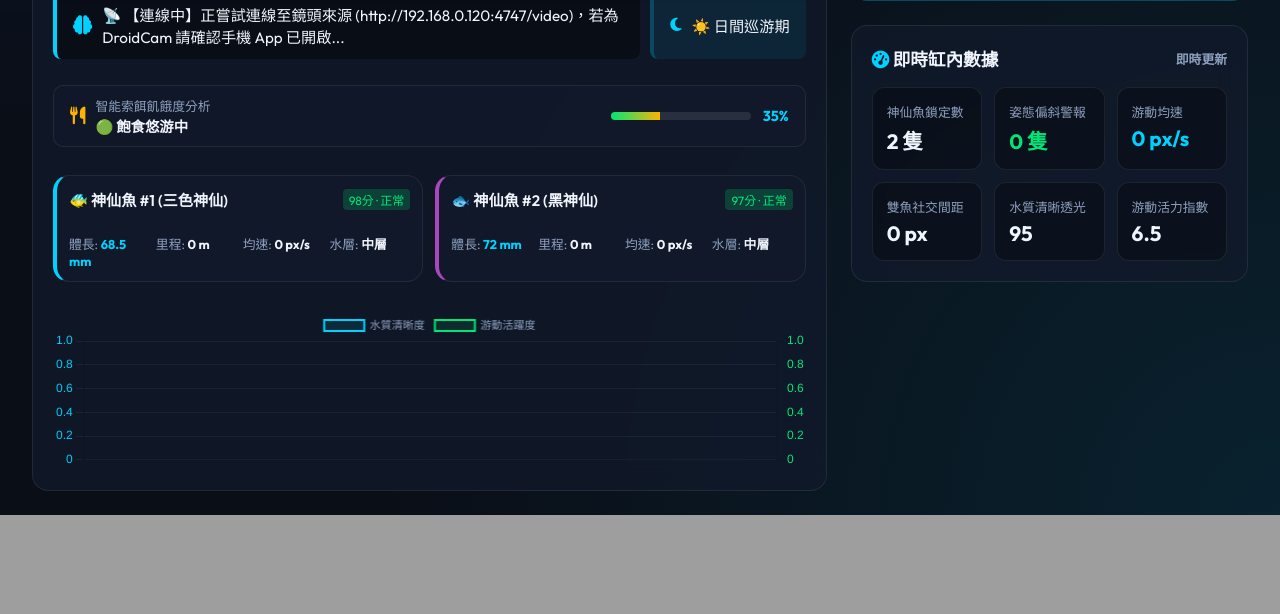
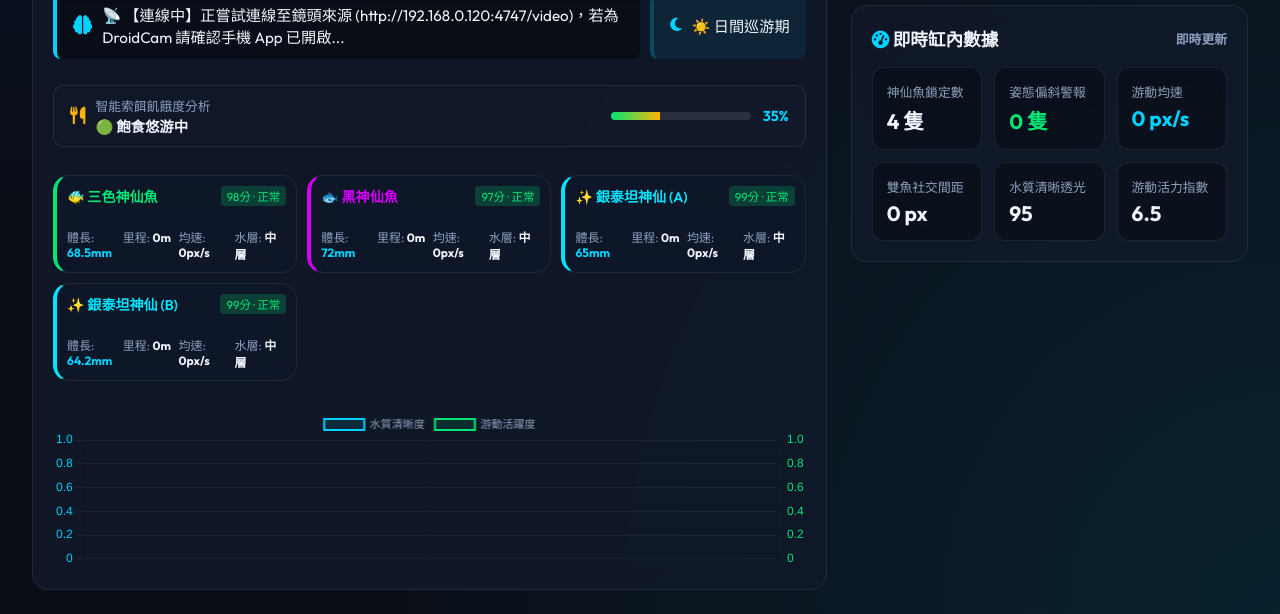
Before and after one commit to ericttffhh/AquaSense-AI, a Flask app: page / in a window 1280 px wide. Shown: the part 725-1339 px from the top of the page. Before the commit the page ends 1240 px from the top, so only its background shows below. Run offline with Flask 3, Linux system fonts and the light colour scheme.

Commit message:
feat: Add Silver Titan Angelfish support with 4-fish dynamic profile telemetry

```diff
--- a/app.py
+++ b/app.py
@@ -242,10 +242,12 @@
         self.show_heatmap = False
         self.heatmap_grid = np.zeros((480, 640), dtype=np.float32)
 
-        # 雙魚個別身分檔案庫 (Individual Biometric Profiles - 含體長毫米估算)
+        # 4 隻神仙魚個體身分檔案庫 (Individual Biometric Profiles - 支援三色、黑神仙與新入缸銀泰坦)
         self.fish_profiles = {
             1: {"id": 1, "name": "三色神仙魚", "type": "三色斑紋", "length_mm": 68.5, "dist_m": 0.0, "avg_spd": 0.0, "fav_layer": "中層 (舒適區)", "health_score": 98, "top_pct": 10, "mid_pct": 75, "bot_pct": 15},
-            2: {"id": 2, "name": "黑神仙魚", "type": "深黑墨紋", "length_mm": 72.0, "dist_m": 0.0, "avg_spd": 0.0, "fav_layer": "中層 (舒適區)", "health_score": 97, "top_pct": 15, "mid_pct": 70, "bot_pct": 15}
+            2: {"id": 2, "name": "黑神仙魚", "type": "深黑墨紋", "length_mm": 72.0, "dist_m": 0.0, "avg_spd": 0.0, "fav_layer": "中層 (舒適區)", "health_score": 97, "top_pct": 15, "mid_pct": 70, "bot_pct": 15},
+            3: {"id": 3, "name": "銀泰坦神仙 (A)", "type": "金屬亮銀", "length_mm": 65.0, "dist_m": 0.0, "avg_spd": 0.0, "fav_layer": "中層 (舒適區)", "health_score": 99, "top_pct": 12, "mid_pct": 78, "bot_pct": 10},
+            4: {"id": 4, "name": "銀泰坦神仙 (B)", "type": "金屬亮銀", "length_mm": 64.2, "dist_m": 0.0, "avg_spd": 0.0, "fav_layer": "中層 (舒適區)", "health_score": 99, "top_pct": 10, "mid_pct": 80, "bot_pct": 10}
         }
 
         # 飢餓度與晝夜節律
@@ -266,7 +268,7 @@
             "vitality": 95,      # 游動活力
             "posture": 98,       # 姿態平衡
             "clarity": 95,       # 水質透光
-            "social": 90,        # 雙魚社交
+            "social": 92,        # 多魚社交群游
             "nutrition": 88      # 索餌進食
         }
 
@@ -278,7 +280,7 @@
             "current_clarity": 95.0,
             "current_activity": 6.5,
             "current_brightness": 120.0,
-            "current_fish_count": 2,
+            "current_fish_count": 4,
             "abnormal_posture_count": 0,
             "critical_count": 0,
             "is_green": False,
@@ -296,11 +298,13 @@
             "health_report_10min": {}
         }
 
-        # 3D Demo 擬真動態神仙魚模擬狀態
+        # 3D Demo 擬真動態 4 隻神仙魚群游生態模擬狀態
         self.demo_ticks = 0
         self.demo_fish_list = [
             {"x": 140, "y": 200, "vx": 3, "vy": 1, "size": 42, "color": (50, 150, 245)},
-            {"x": 400, "y": 280, "vx": -3, "vy": -1, "size": 46, "color": (20, 20, 20)}
+            {"x": 400, "y": 280, "vx": -3, "vy": -1, "size": 46, "color": (20, 20, 20)},
+            {"x": 250, "y": 180, "vx": 2.2, "vy": -1.2, "size": 40, "color": (235, 235, 235)},
+            {"x": 320, "y": 320, "vx": -2.5, "vy": 1.4, "size": 39, "color": (210, 210, 210)}
         ]
 
         # 啟動獨立背景處理執行緒
@@ -560,23 +564,42 @@
 
             x, y, w, h = tf.bbox
             is_abn = (tf.health_status == "abnormal")
-            box_col = (0, 50, 255) if is_abn else (0, 230, 118)
             status_text = "Abnormal" if is_abn else "Normal"
 
-            # 依據神經網路預測類別 (優先) 或 真實色彩指紋定名：
+            # 依據神經網路預測類別 (優先) 或 真實色彩/光譜特徵指紋定名：
             model_cls = getattr(tf, 'cls_id', None)
-            if model_cls is not None and model_cls in [0, 1]:
-                is_koi = (model_cls == 0)
+            if model_cls == 0:
+                fish_name = "三色神仙"
+                box_col = (0, 230, 118) # 亮綠 (BGR)
+                prof_id = 1
+            elif model_cls == 1:
+                fish_name = "黑神仙"
+                box_col = (251, 64, 224) # 亮紫 (BGR)
+                prof_id = 2
+            elif model_cls == 2:
+                sub_titan = "A" if (tf.id % 2 == 1) else "B"
+                fish_name = f"銀泰坦 ({sub_titan})"
+                box_col = (255, 229, 0) # 亮冰藍 / 金屬銀 (BGR)
+                prof_id = 3 if sub_titan == "A" else 4
             else:
-                # 備援策略：亮色白底/橘斑為三色神仙，深黑體色為黑神仙
+                # 備援光譜指紋 (當模型尚未重新微調完成時)：
                 b_val = fish_brightness_list[idx]
-                if len(confirmed_fish) >= 2:
-                    is_koi = (b_val >= np.mean(fish_brightness_list))
+                if b_val < 75.0:
+                    fish_name = "黑神仙"
+                    box_col = (251, 64, 224)
+                    prof_id = 2
+                elif b_val > 140.0:
+                    sub_titan = "A" if (tf.id % 2 == 1) else "B"
+                    fish_name = f"銀泰坦 ({sub_titan})"
+                    box_col = (255, 229, 0)
+                    prof_id = 3 if sub_titan == "A" else 4
                 else:
-                    is_koi = (b_val >= 90.0)
+                    fish_name = "三色神仙"
+                    box_col = (0, 230, 118)
+                    prof_id = 1
 
-            fish_name = "三色神仙" if is_koi else "黑神仙"
-            prof_id = 1 if is_koi else 2
+            if is_abn:
+                box_col = (0, 50, 255) # 異常時呈現醒目紅框
 
             # HUD 資訊：名稱、健康狀態、瞬時速度、水層
             label_main = f"{fish_name} #{tf.id} [{status_text}]"
--- a/templates/index.html
+++ b/templates/index.html
@@ -476,33 +476,9 @@
                 </div>
             </div>
 
-            <!-- 雙魚獨立個體健康檔案卡 (含毫米體長估算) -->
-            <div style="display: grid; grid-template-columns: 1fr 1fr; gap: 12px; margin-top: 12px;">
-                <div class="card" style="padding: 12px; border-left: 4px solid var(--accent-cyan);">
-                    <div style="display: flex; justify-content: space-between; align-items: center;">
-                        <span style="font-weight: 600; font-size: 0.95rem;">🐠 神仙魚 #1 (三色神仙)</span>
-                        <span id="p1Score" style="font-size: 0.75rem; padding: 2px 6px; border-radius: 4px; background: rgba(0,230,118,0.2); color: var(--success);">98分 · 健康</span>
-                    </div>
-                    <div style="display: grid; grid-template-columns: 1fr 1fr 1fr 1fr; gap: 6px; margin-top: 8px; font-size: 0.8rem; color: var(--text-sub);">
-                        <div>體長: <b id="p1Len" style="color: var(--accent-cyan);">68.5 mm</b></div>
-                        <div>里程: <b id="p1Dist" style="color: var(--text-main);">0.0 m</b></div>
-                        <div>均速: <b id="p1Spd" style="color: var(--text-main);">0.0 px/s</b></div>
-                        <div>水層: <b id="p1Layer" style="color: var(--text-main);">中層</b></div>
-                    </div>
-                </div>
-
-                <div class="card" style="padding: 12px; border-left: 4px solid #ab47bc;">
-                    <div style="display: flex; justify-content: space-between; align-items: center;">
-                        <span style="font-weight: 600; font-size: 0.95rem;">🐟 神仙魚 #2 (黑神仙)</span>
-                        <span id="p2Score" style="font-size: 0.75rem; padding: 2px 6px; border-radius: 4px; background: rgba(0,230,118,0.2); color: var(--success);">97分 · 健康</span>
-                    </div>
-                    <div style="display: grid; grid-template-columns: 1fr 1fr 1fr 1fr; gap: 6px; margin-top: 8px; font-size: 0.8rem; color: var(--text-sub);">
-                        <div>體長: <b id="p2Len" style="color: var(--accent-cyan);">72.0 mm</b></div>
-                        <div>里程: <b id="p2Dist" style="color: var(--text-main);">0.0 m</b></div>
-                        <div>均速: <b id="p2Spd" style="color: var(--text-main);">0.0 px/s</b></div>
-                        <div>水層: <b id="p2Layer" style="color: var(--text-main);">中層</b></div>
-                    </div>
-                </div>
+            <!-- 4 隻神仙魚獨立個體健康檔案卡 (含毫米體長估算) -->
+            <div id="fishProfilesContainer" style="display: grid; grid-template-columns: repeat(auto-fit, minmax(220px, 1fr)); gap: 10px; margin-top: 12px;">
+                <!-- 由 JavaScript 即時動態生成 4 隻魚個體檔案卡 -->
             </div>
 
             <!-- 歷史生態趨勢圖表 -->
@@ -790,22 +766,30 @@
                     document.getElementById('barHunger').style.width = `${data.hunger_index}%`;
                 }
 
-                // 雙魚個別檔案卡更新
-                if (data.fish_profiles && data.fish_profiles.length >= 2) {
-                    const p1 = data.fish_profiles[0];
-                    const p2 = data.fish_profiles[1];
+                // 多魚個體檔案卡動態更新 (支援三色、黑神仙與新入缸銀泰坦 A/B)
+                if (data.fish_profiles && data.fish_profiles.length > 0) {
+                    const container = document.getElementById('fishProfilesContainer');
+                    container.innerHTML = data.fish_profiles.map((p, idx) => {
+                        let borderCol = '#00e676';
+                        let icon = '🐠';
+                        if (p.name.includes('黑神仙')) { borderCol = '#d500f9'; icon = '🐟'; }
+                        else if (p.name.includes('銀泰坦')) { borderCol = '#00e5ff'; icon = '✨'; }
 
-                    document.getElementById('p1Len').innerText = `${p1.length_mm || 68.5} mm`;
-                    document.getElementById('p1Dist').innerText = `${p1.dist_m} m`;
-                    document.getElementById('p1Spd').innerText = `${p1.avg_spd} px/s`;
-                    document.getElementById('p1Layer').innerText = p1.fav_layer.split(' ')[0];
-                    document.getElementById('p1Score').innerText = `${p1.health_score}分 · 正常`;
-
-                    document.getElementById('p2Len').innerText = `${p2.length_mm || 72.0} mm`;
-                    document.getElementById('p2Dist').innerText = `${p2.dist_m} m`;
-                    document.getElementById('p2Spd').innerText = `${p2.avg_spd} px/s`;
-                    document.getElementById('p2Layer').innerText = p2.fav_layer.split(' ')[0];
-                    document.getElementById('p2Score').innerText = `${p2.health_score}分 · 正常`;
+                        return `
+                        <div class="card" style="padding: 10px; border-left: 4px solid ${borderCol}; background: rgba(15, 23, 42, 0.65);">
+                            <div style="display: flex; justify-content: space-between; align-items: center;">
+                                <span style="font-weight: 600; font-size: 0.88rem; color: ${borderCol};">${icon} ${p.name}</span>
+                                <span style="font-size: 0.72rem; padding: 2px 6px; border-radius: 4px; background: rgba(0,230,118,0.2); color: var(--success);">${p.health_score}分 · 正常</span>
+                            </div>
+                            <div style="display: grid; grid-template-columns: 1fr 1fr 1fr 1fr; gap: 4px; margin-top: 6px; font-size: 0.75rem; color: var(--text-sub);">
+                                <div>體長: <b style="color: var(--accent-cyan);">${p.length_mm || 65.0}mm</b></div>
+                                <div>里程: <b style="color: var(--text-main);">${p.dist_m}m</b></div>
+                                <div>均速: <b style="color: var(--text-main);">${p.avg_spd}px/s</b></div>
+                                <div>水層: <b style="color: var(--text-main);">${(p.fav_layer || '中層').split(' ')[0]}</b></div>
+                            </div>
+                        </div>
+                        `;
+                    }).join('');
                 }
 
                 // 臨床病理前哨矩陣更新
```
Also changed, not shown: annotate.py (+23 -11 lines), templates/annotate.html (+57 -27 lines), train_custom_model.py (+7 -2 lines).
